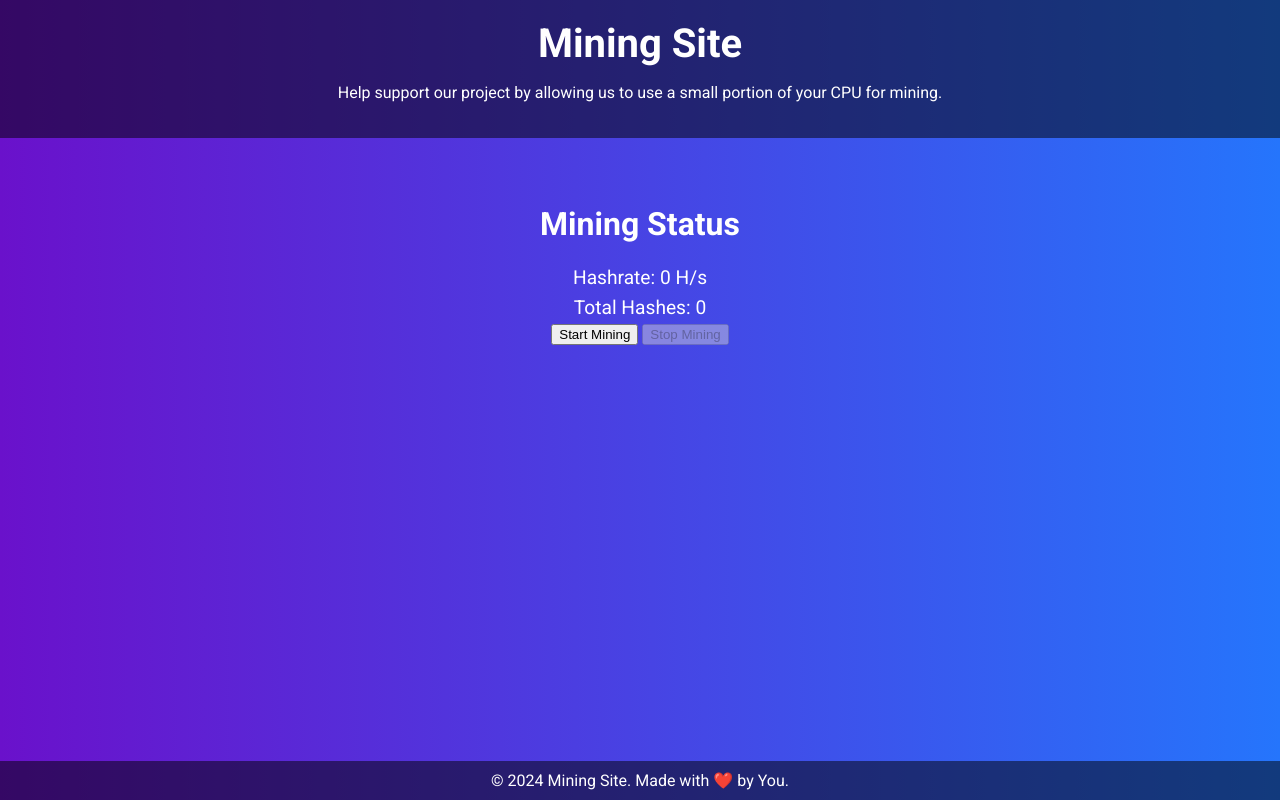
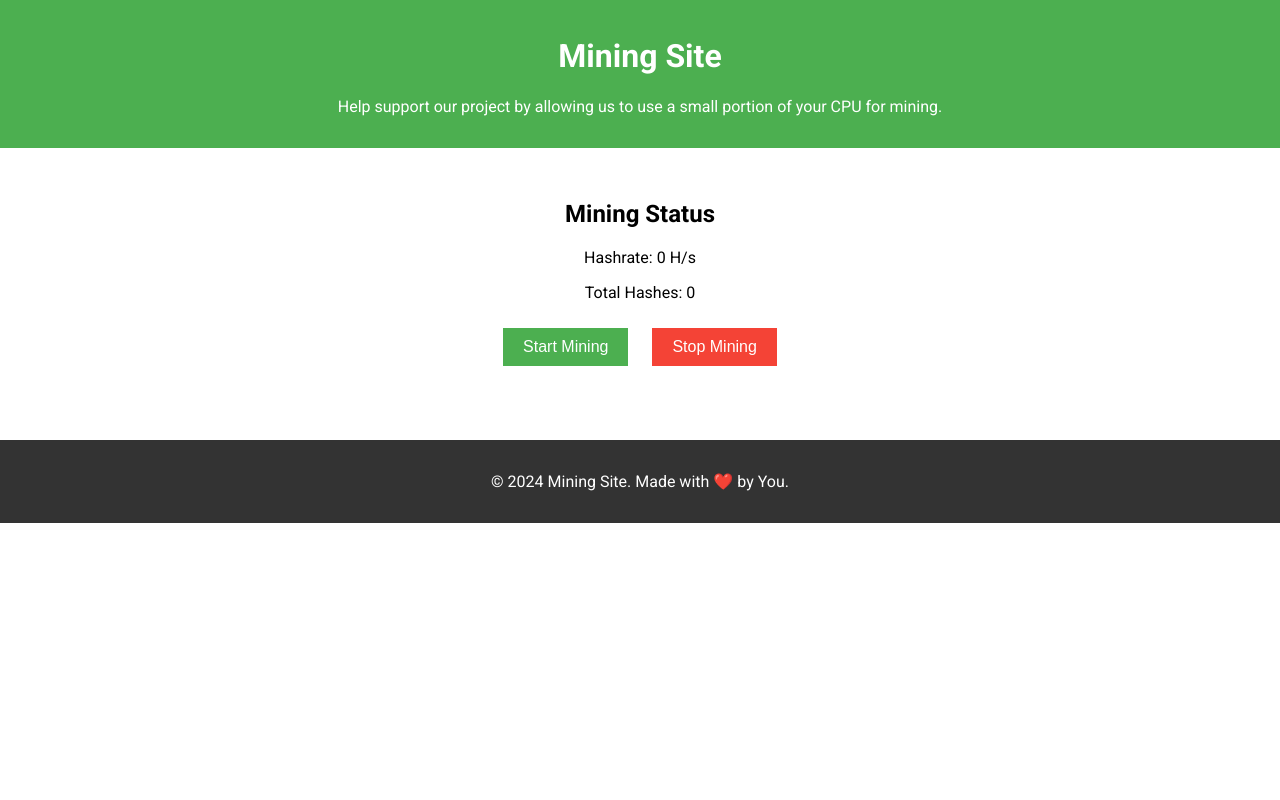
Before and after one commit to NikoT19/NikoT19.github.io, a plain HTML site: page index.html in a window 1280 px wide. Drawn offline with Linux system fonts and the light colour scheme; a script that the page names is missing.

Commit message:
Update styles.css

```diff
--- a/styles.css
+++ b/styles.css
@@ -1,78 +1,42 @@
 body {
+    font-family: 'Roboto', sans-serif;
     margin: 0;
-    font-family: 'Roboto', sans-serif;
-    display: flex;
-    flex-direction: column;
-    align-items: center;
-    background: linear-gradient(to right, #6a11cb, #2575fc);
-    color: white;
-    min-height: 100vh;
+    padding: 0;
+    text-align: center;
 }
 
 header {
-    width: 100%;
-    padding: 20px;
-    text-align: center;
-    background: rgba(0, 0, 0, 0.5);
-}
-
-header h1 {
-    margin: 0;
-    font-size: 2.5rem;
-}
-
-nav {
-    margin-top: 10px;
-}
-
-nav a {
+    background: #4caf50;
     color: white;
-    text-decoration: none;
-    margin: 0 15px;
-    font-size: 1.2rem;
-    border-bottom: 2px solid transparent;
-    transition: border-bottom 0.3s;
-}
-
-nav a:hover {
-    border-bottom: 2px solid white;
+    padding: 1em 0;
 }
 
 main {
-    padding: 40px;
-    text-align: center;
-}
-
-main h2 {
-    font-size: 2rem;
-    margin-bottom: 20px;
-}
-
-main p {
-    font-size: 1.2rem;
-    max-width: 600px;
-    line-height: 1.6;
-    margin: 0 auto;
+    padding: 2em;
 }
 
 footer {
-    margin-top: auto;
-    padding: 10px;
-    text-align: center;
-    background: rgba(0, 0, 0, 0.5);
-    width: 100%;
+    background: #333;
+    color: white;
+    padding: 1em 0;
+    margin-top: 2em;
 }
 
-footer p {
-    margin: 0;
-    font-size: 1rem;
+button {
+    padding: 10px 20px;
+    font-size: 16px;
+    margin: 10px;
+    cursor: pointer;
 }
 
-footer a {
-    color: #00c6ff;
-    text-decoration: none;
+#start-mining {
+    background-color: #4caf50;
+    color: white;
+    border: none;
 }
 
-footer a:hover {
-    text-decoration: underline;
+#stop-mining {
+    background-color: #f44336;
+    color: white;
+    border: none;
 }
```
